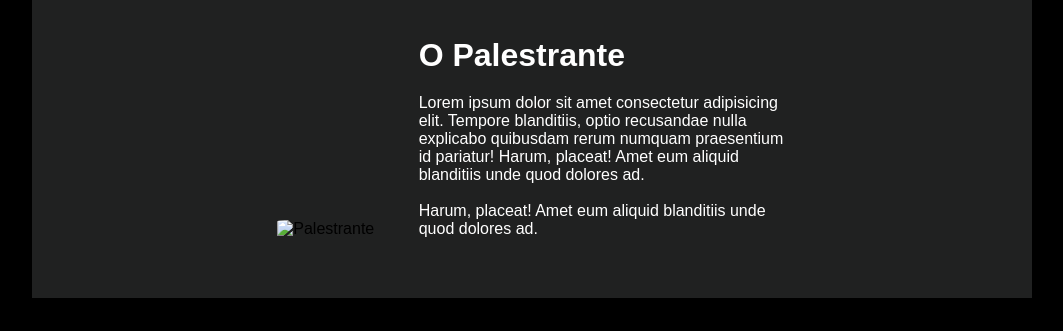
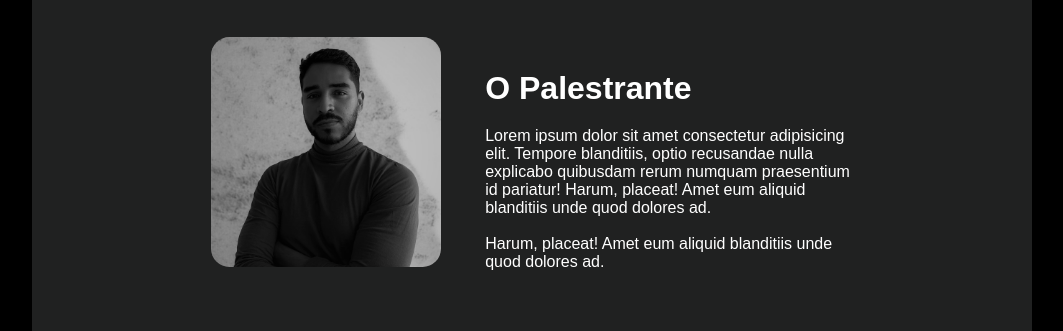
Before and after one commit to Johnatas-Mathews/CapturePage, a plain HTML site: page index.html in a window 1280 px wide. Shown: the part 502-833 px from the top of the page, without its empty margins (108-1171 px from the left). Before the commit the page ends 800 px from the top, so only its background shows below. Drawn offline with Linux system fonts and the light colour scheme; files that its build step writes are made by us from their sources; files whose address does not match are found by name.

Commit message:
Update index.html

```diff
--- a/index.html
+++ b/index.html
@@ -50,7 +50,7 @@
 
         </section>
         <footer>
-            <img class="picture" src="./Images/222.jpg" alt="Palestrante">
+            <img class="picture" src="./222.jpg" alt="Palestrante">
 
             <div class="description">
                 <h1>O Palestrante</h1>
```
